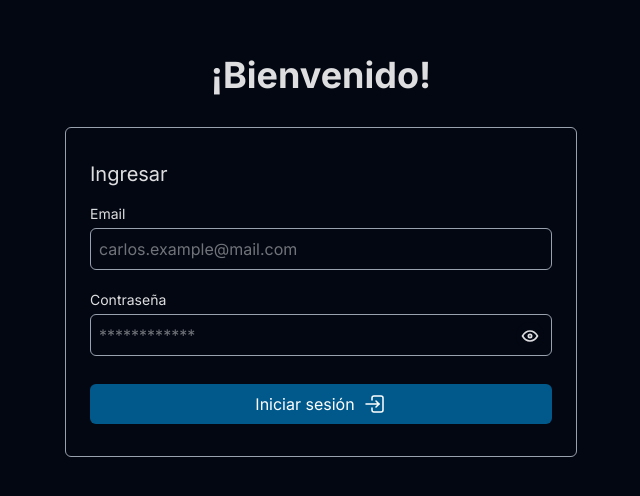
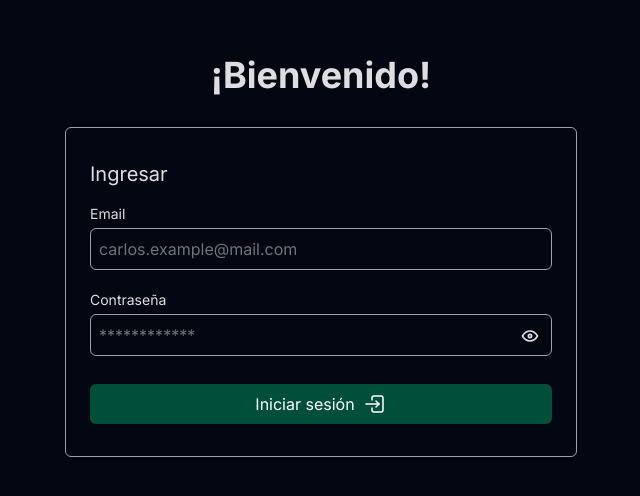
Before and after one commit to SpagnoloCarlos/pannello, a React (Vite) app: page / in a window 1280 px wide. Shown: the part 144-640 px from the top of the page, without its empty margins (319-959 px from the left). Built offline with nearby package versions, Linux system fonts and the light colour scheme; a web font is replaced by a local one.

Commit message:
Update project name and version in package.json; modify button styles for improved UI consistency

```diff
--- a/index.html
+++ b/index.html
@@ -1,11 +1,11 @@
-<!DOCTYPE html>
+<!doctype html>
 <html lang="es">
   <head>
     <meta charset="UTF-8" />
     <link rel="icon" type="image/ico" href="/favicon.ico" />
     <meta name="viewport" content="width=device-width, initial-scale=1.0" />
     <link href="/src/index.css" rel="stylesheet" />
-    <title>Dashboard</title>
+    <title>Pannello</title>
   </head>
   <body>
     <div id="root"></div>
--- a/package.json
+++ b/package.json
@@ -1,7 +1,8 @@
 {
-  "name": "dashboard",
+  "name": "pannello",
   "private": true,
-  "version": "0.0.0",
+  "version": "1.0.0",
+  "author": "Carlos Andres Spagnolo",
   "type": "module",
   "scripts": {
     "dev": "vite",
--- a/src/components/Button.tsx
+++ b/src/components/Button.tsx
@@ -4,9 +4,9 @@ interface ButtonProps extends React.ButtonHTMLAttributes<HTMLButtonElement> {
 
 const Button = ({ variant = "primary", className = "", children, ...props }: ButtonProps) => {
   const variantClasses = {
-    primary: "bg-sky-800 hover:bg-sky-800/80 text-white",
-    secondary: "bg-red-600 hover:bg-red-800 text-white",
-    tertiary: "bg-gray-800 hover:bg-slate-900 text-white",
+    primary: "bg-emerald-900 hover:bg-emerald-900/80 text-white",
+    secondary: "bg-red-800 hover:bg-red-800/80 text-white",
+    tertiary: "bg-gray-800 hover:bg-gray-800/80 text-white",
   };
 
   return (
```
